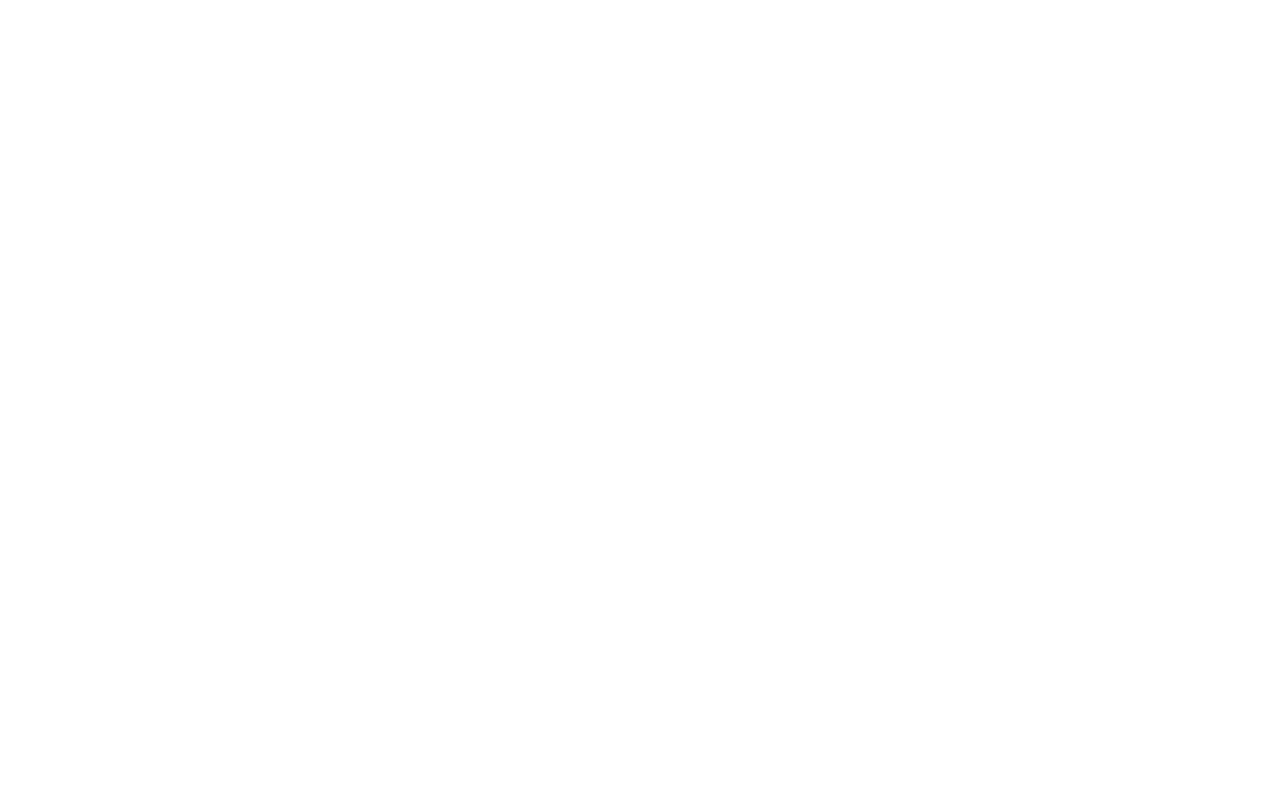
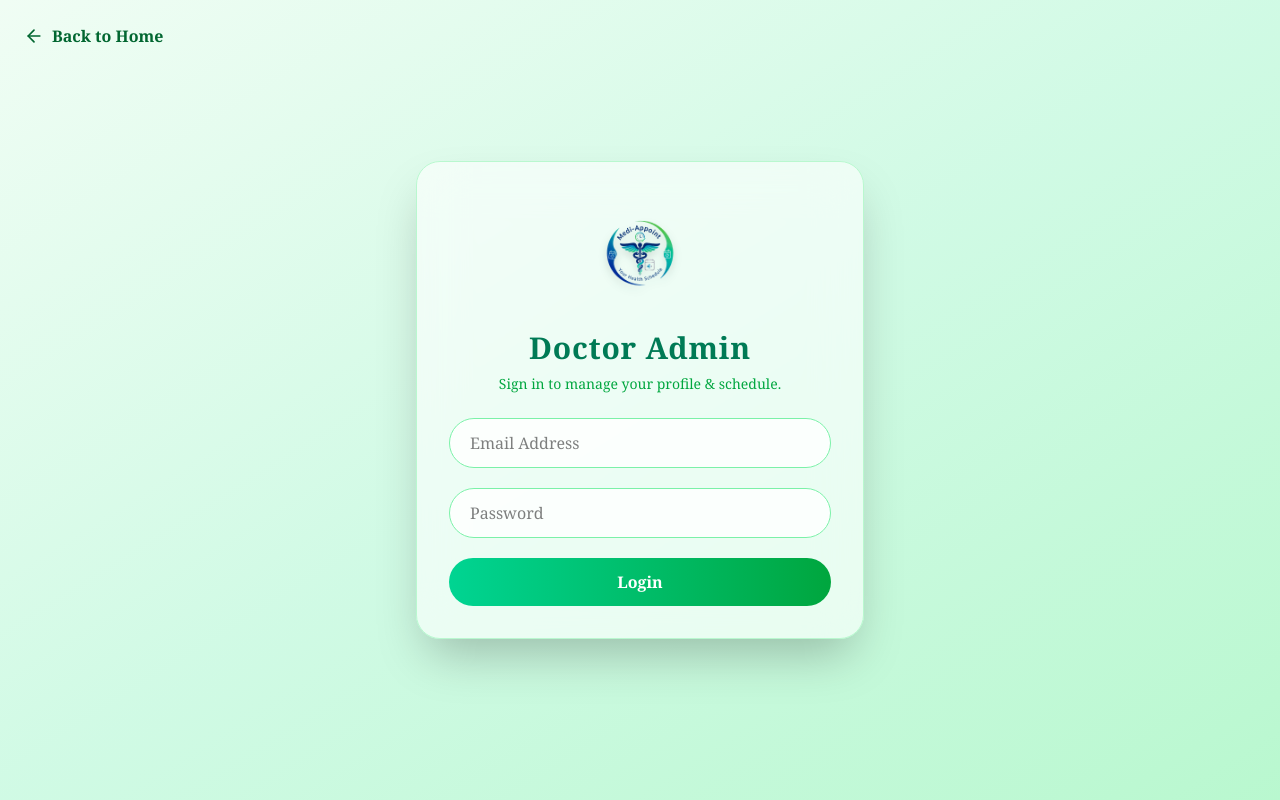
Before and after one commit to chinnuxop/Medicare-x-web, a React (Vite) app in the folder frontend/: page /doctor-admin/login in a window 1280 px wide. Before the commit this address had no page. Built offline with nearby package versions, Linux system fonts and the light colour scheme.

Commit message:
feat: Add Admin Login

```diff
--- a/frontend/src/App.jsx
+++ b/frontend/src/App.jsx
@@ -6,6 +6,7 @@
 import Service from "./pages/Service";
 import ServiceDetailPage from "./pages/ServiceDetailPage";
 import Contact from "./pages/Contact";
+import Login from "./components/LoginPage";
 
 function App() {
   return (
@@ -18,6 +19,9 @@
        <Route path="/services/:id" element={<ServiceDetailPage />} />
 
        <Route path="/contact" element={<Contact />} />
+
+       <Route path="/doctor-admin/login" element={<Login />} />
+
     </Routes>
   )
 }
--- /dev/null
+++ b/frontend/src/components/LoginPage.jsx
@@ -0,0 +1,126 @@
+import React, { useState } from "react";
+import { loginPageStyles, toastStyles } from "../assets/dummyStyles";
+import logo from "../assets/logo.png";
+import { Toaster, toast } from "react-hot-toast";
+import { useNavigate } from "react-router-dom";
+import { ArrowLeft } from "lucide-react";
+
+const STORAGE_KEY = "doctorToken_v1";
+
+const LoginPage = () => {
+  const API_BASE = "http://localhost:4000/";
+  const [formData, setFormData] = useState({ email: "", password: "" });
+  const [busy, setBusy] = useState(false);
+  const navigate = useNavigate();
+
+  const handleChange = (e) => {
+    setFormData((s) => ({
+      ...s,
+      [e.target.name]: e.target.value,
+    }));
+  };
+
+  // login function
+  const handleSubmit = async (e) => {
+    e.preventDefault();
+
+    if (!formData.email || !formData.password) {
+      toast.error("All fields are required.", {
+        style: toastStyles.errorToast, // FIXED (style not stle)
+      });
+      return;
+    }
+
+    setBusy(true);
+
+    try {
+      const res = await fetch(`${API_BASE}api/doctors/login`, {
+        method: "POST",
+        headers: { "Content-Type": "application/json" },
+        body: JSON.stringify(formData),
+      });
+
+      const json = await res.json().catch(() => null);
+
+      if (!res.ok) {
+        toast.error(json?.message || "Login failed", { duration: 4000 });
+        return;
+      }
+
+      const token = json?.token || json?.data?.token;
+      if (!token) {
+        toast.error("Authentication token missing");
+        return;
+      }
+
+      const doctorId =
+        json?.data?._id || json?.doctor?._id || json?.data?.doctor?._id;
+
+      if (!doctorId) {
+        toast.error("Doctor ID missing from server response");
+        return;
+      }
+
+      localStorage.setItem(STORAGE_KEY, token);
+
+      window.dispatchEvent(
+        new StorageEvent("storage", { key: STORAGE_KEY, newValue: token })
+      );
+
+      toast.success("Login successful — redirecting...", {
+        style: toastStyles.successToast,
+      });
+
+      setTimeout(() => {
+        navigate(`/doctor-admin/${doctorId}`);
+      }, 700);
+    } catch (err) {
+      console.error("login error", err);
+      toast.error("Network error during login");
+    } finally {
+      setBusy(false);
+    }
+  };
+
+  return (
+    <div className={loginPageStyles.mainContainer}>
+      <Toaster position="top-right" reverseOrder={false} />
+
+      <button
+        onClick={() => navigate("/")}
+        className={loginPageStyles.backButton}
+      >
+        <ArrowLeft className={loginPageStyles.backButtonIcon} />
+        Back to Home
+      </button>
+      <div className={loginPageStyles.loginCard}>
+        <div className={loginPageStyles.logoContainer}>
+            <img src={logo} alt="logo" className={loginPageStyles.logo} />
+        </div>
+        <h2 className={loginPageStyles.title}>Doctor Admin</h2>
+        <p className={loginPageStyles.subtitle}>
+         Sign in to manage your profile & schedule.
+        </p>
+        <form onSubmit={handleSubmit} className={loginPageStyles.form}>
+            <input type="email" name="email" placeholder="Email Address"
+            value={formData.email}  onChange={handleChange}
+            className={loginPageStyles.input}
+            required/>
+
+             <input type="password" name="password" placeholder="Password"
+            value={formData.password}  onChange={handleChange}
+            className={loginPageStyles.input}
+            required/>
+
+            <button type="submit" disabled={busy}
+            className={loginPageStyles.submitButton}>
+                {busy ? "Signing in..." : "Login"}
+            </button>
+
+        </form>
+      </div>
+    </div>
+  );
+};
+
+export default LoginPage;
--- /dev/null
+++ b/frontend/src/pages/Login.jsx
@@ -0,0 +1,12 @@
+import React from 'react';
+import LoginPage from '../components/LoginPage';
+
+const Login = () => {
+  return (
+    <div>
+        <LoginPage />
+    </div>
+  )
+}
+
+export default Login
```
